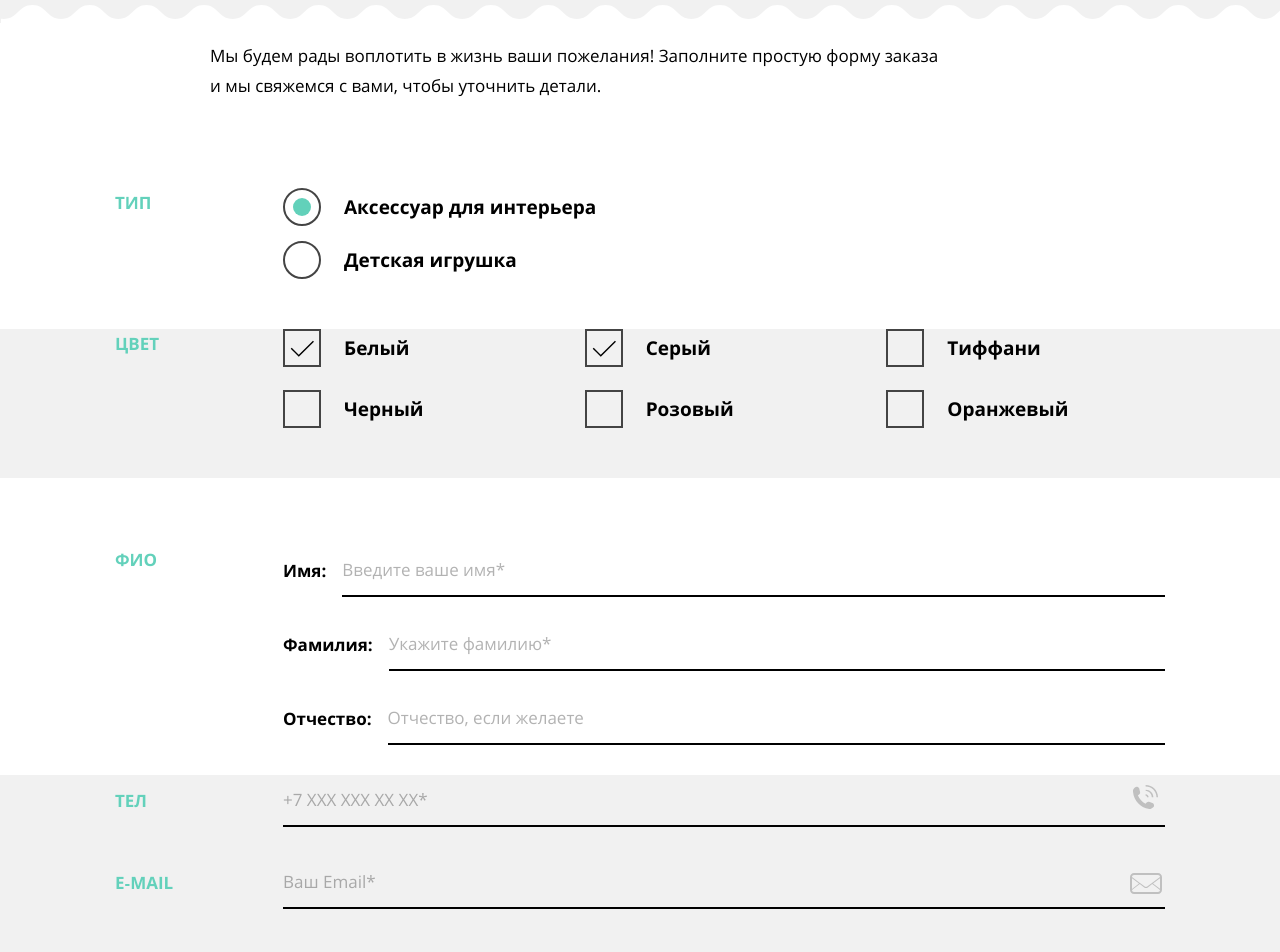
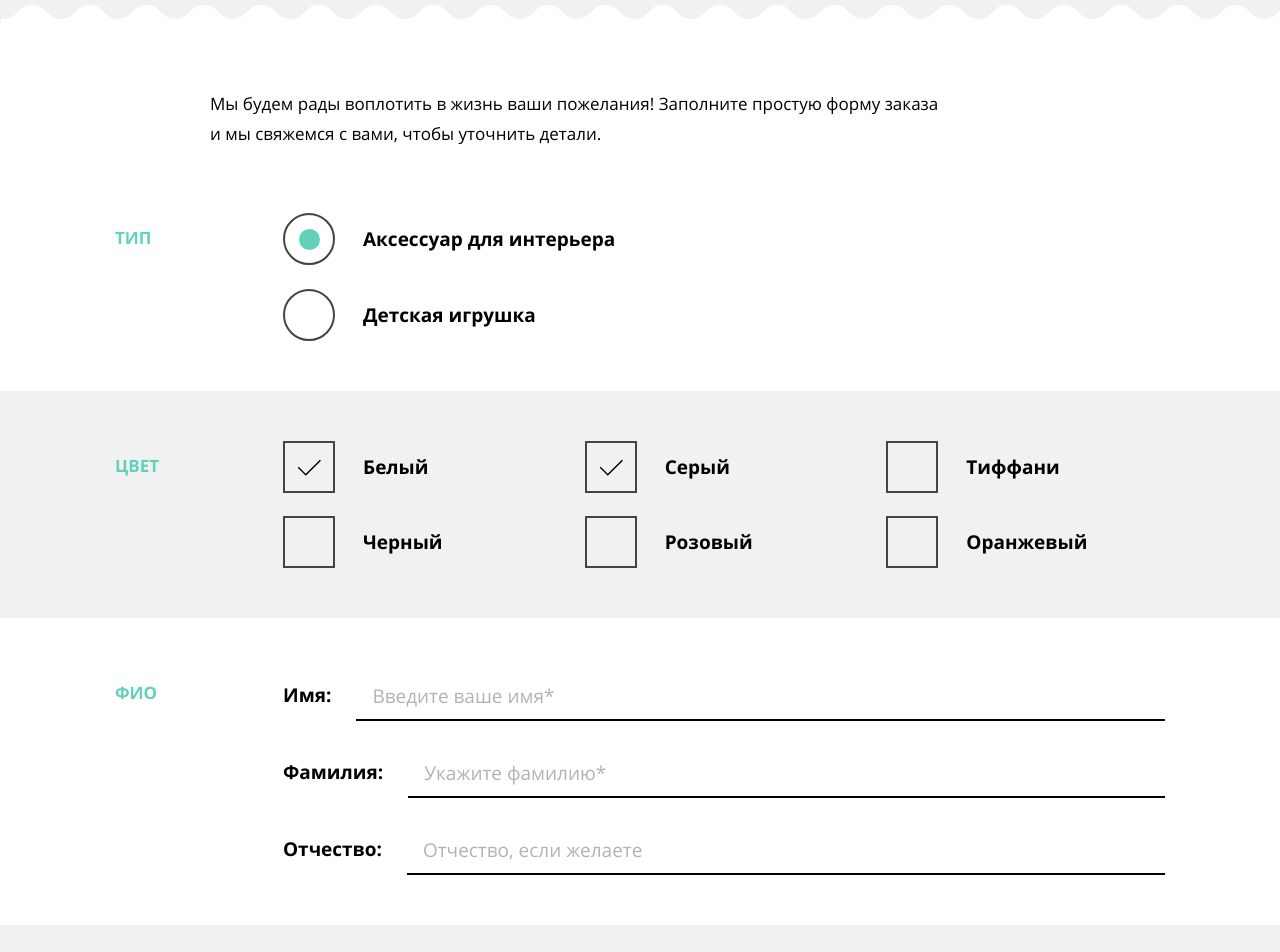
Before and after one commit to konstantin-petruschin/1327895-mishka-29, a website: page source/form.html in a window 1280 px wide. Shown: the part 320-1272 px from the top of the page. Drawn offline with nearby package versions, Linux system fonts and the light colour scheme; files that its build step writes are made by us from their sources; files whose address does not match are found by name.

Commit message:
PP form.html tablet version

```diff
--- a/source/form.html
+++ b/source/form.html
@@ -135,7 +135,7 @@
         </div>
         <fieldset class="form__group form__group--name container">
           <h2 class="form__group-title form__group-title--name">ФИО</h2>
-          <div class="form__list">
+          <div class="form__list form__list--name">
             <label class="form__label">
               <span class="form__name">Имя:</span>
               <input class="form__input-text input-text" type="text" placeholder="Введите ваше имя*">
--- a/source/sass/blocks/form.scss
+++ b/source/sass/blocks/form.scss
@@ -2,17 +2,12 @@
 @use "../mixins/media.scss" as m;
 
 .form__group-wrapper {
+  &--contacts {
+    padding-bottom: 42px;
+  }
+
   @include m.tablet {
     background-color: v.$color-background;
-  }
-
-  &--contacts {
-    padding-bottom: 42px;
-
-    @include m.desktop {
-      padding-top: 65px;
-      padding-bottom: 0;
-    }
   }
 }
 
@@ -24,41 +19,37 @@
   padding-top: 0;
   padding-bottom: 0;
 
-  @include m.tablet {
-    display: grid;
-    gap: 80px;
-    grid-template-columns: 88px auto;
-    padding-bottom: 50px;
-  }
-
-  &--type {
-    @include m.tablet {
-      padding-top: 63px;
-    }
-  }
-
-  &--comments {
-    padding-top: 31px;
-    padding-bottom: 17px;
-
-    @include m.desktop {
-      padding-top: 50px;
-      padding-bottom: 53px;
-    }
-  }
-
   &--name {
     padding-bottom: 30px;
-
-    @include m.desktop {
-      padding-top: 67px;
-    }
   }
 
   &--contacts {
     display: flex;
     flex-direction: column;
     gap: 30px;
+  }
+
+  &--comments {
+    padding-top: 31px;
+    padding-bottom: 17px;
+  }
+
+  @include m.tablet {
+    display: grid;
+    gap: 80px;
+    grid-template-columns: 88px auto;
+    padding-bottom: 50px;
+    padding-top: 50px;
+
+    &--type {
+      padding-top: 55px;
+    }
+
+    &--contacts {
+      display: flex;
+      flex-direction: column;
+      gap: 30px;
+    }
   }
 }
 
@@ -97,6 +88,7 @@
 
   @include m.tablet {
     align-self: start;
+    margin-top: 10px;
   }
 
   &--contact {
@@ -124,19 +116,23 @@
     gap: 23px;
     padding-top: 21px;
     padding-bottom: 29px;
-
-    @include m.tablet {
-      display: grid;
-      grid-template-columns: repeat(2, 1fr);
-    }
-
-    @include m.desktop {
-      grid-template-columns: repeat(3, 1fr);
-    }
   }
 
   @include m.tablet {
     padding: 0;
+    gap: 24px;
+
+    &--color {
+      display: grid;
+      grid-template-columns: repeat(2, 1fr);
+      gap: 23px;
+    }
+  }
+
+  @include m.desktop {
+    &--color {
+      grid-template-columns: repeat(3, 1fr);
+    }
   }
 }
 
@@ -147,7 +143,7 @@
   @include m.tablet {
     flex-direction: row;
     align-items: center;
-    gap: 16px;
+    gap: 25px;
   }
 }
 
@@ -156,6 +152,10 @@
   font-weight: 700;
   font-size: 17px;
   line-height: 18px;
+
+  @include m.tablet {
+    font-size: 19px;
+  }
 }
 
 .form__contact {
--- a/source/sass/blocks/input-text.scss
+++ b/source/sass/blocks/input-text.scss
@@ -13,7 +13,8 @@
   background-color: transparent;
 
   @include m.tablet {
-    padding: 17px 40px 17px 16;
+    padding: 15px 40px 10px 16px;
+    font-size: 19px;
   }
 
   &::placeholder {
--- a/source/sass/blocks/main-form.scss
+++ b/source/sass/blocks/main-form.scss
@@ -13,8 +13,10 @@
   padding-top: 18px;
   padding-bottom: 24px;
 
-  @include m.desktop {
-    text-align: center;
+  @include m.tablet {
+    text-align: left;
+    padding-top: 66px;
+    padding-bottom: 9px;
   }
 
   @include m.desktop {
--- a/source/sass/blocks/pick.scss
+++ b/source/sass/blocks/pick.scss
@@ -6,6 +6,10 @@
   justify-content: flex-start;
   align-items: center;
   gap: 23px;
+
+  @include m.tablet {
+    gap: 28px;
+  }
 }
 
 .pick__name {
@@ -17,6 +21,7 @@
 
   @include m.tablet {
     font-size: 19px;
+    width: calc(100% - 80px);
   }
 }
 
@@ -28,6 +33,11 @@
   height: 38px;
   border: 2px solid v.$color-text;
   background-color: transparent;
+
+  @include m.tablet {
+    width: 52px;
+    height: 52px;
+  }
 
   &--radio {
     border-radius: 50%;
@@ -41,6 +51,11 @@
   height: 18px;
   background-color: v.$color-input-hover;
   border-radius: 50%;
+
+  @include m.tablet {
+    width: 21px;
+    height: 21px;
+  }
 }
 
 .pick__input:checked + .pick__mark--checkbox::before {
--- a/source/sass/blocks/promo.scss
+++ b/source/sass/blocks/promo.scss
@@ -170,8 +170,8 @@
   }
 
   &:hover {
-    padding-top: 19px;
-    padding-bottom: 55px;
+    padding-top: 21px;
+    padding-bottom: 41px;
   }
 }
 
```
